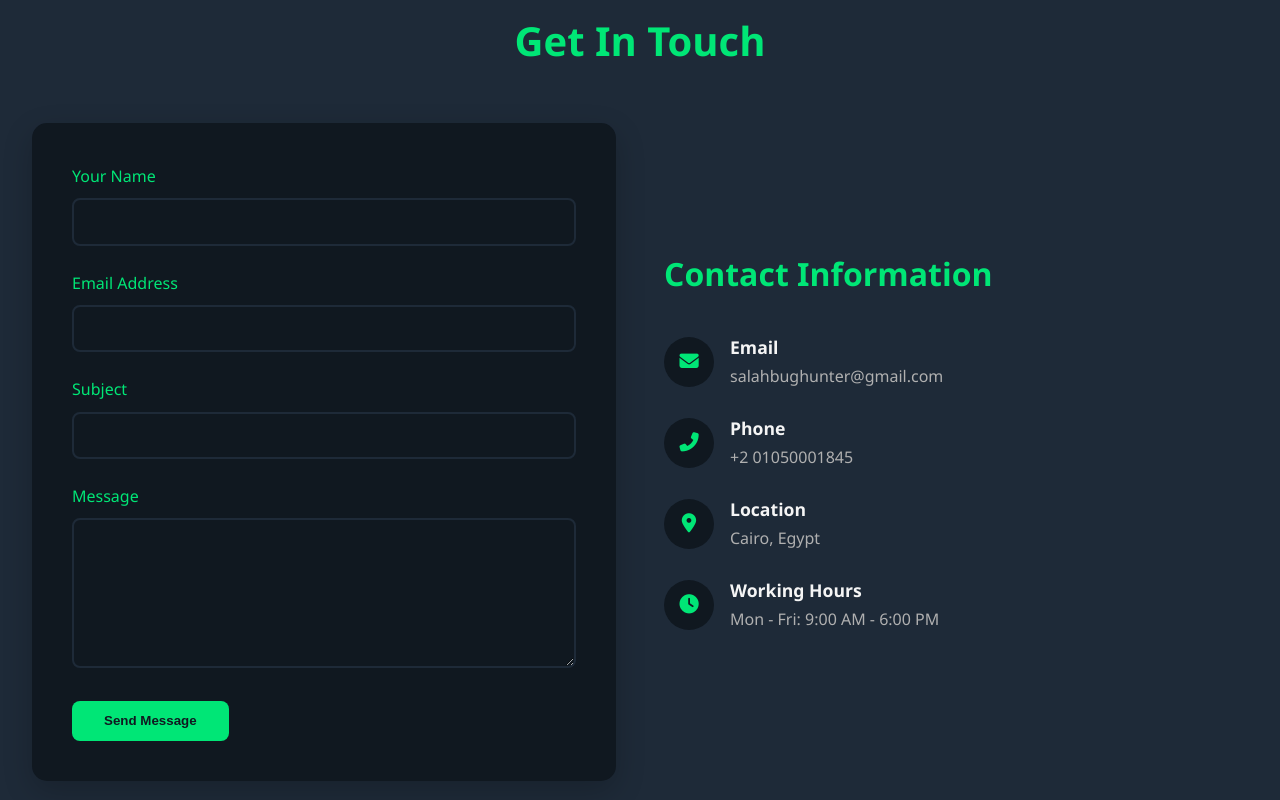
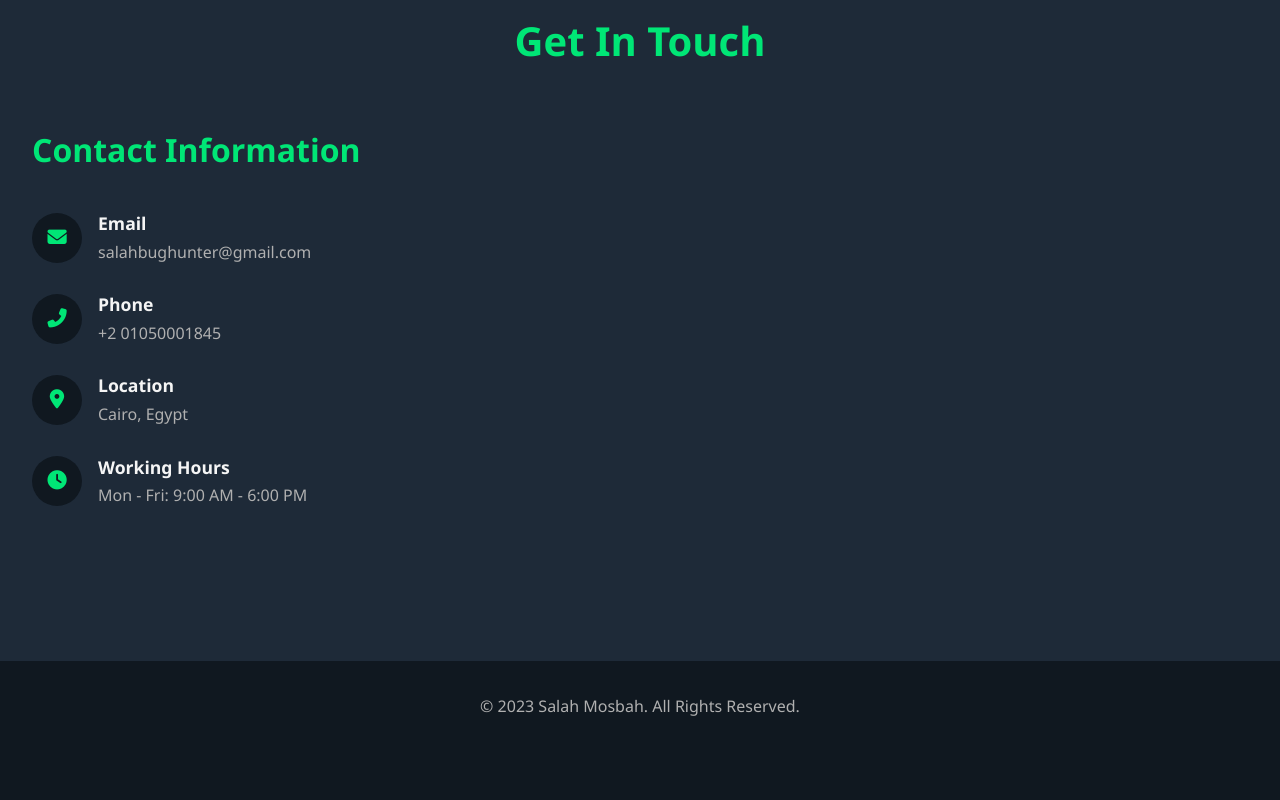
Before and after one commit to 101zero/mosbah, a plain HTML site: page index.html in a window 1280 px wide. Shown: the part 2760-3560 px from the top of the page. After the commit the page ends 3513 px from the top, so only its background shows below. Drawn offline with Linux system fonts and the light colour scheme.

Commit message:
Update index.html

```diff
--- a/index.html
+++ b/index.html
@@ -712,26 +712,6 @@
         <div class="container">
             <h2 class="section-title">Get In Touch</h2>
             <div class="contact-container">
-                <form class="contact-form animate">
-                    <div class="form-group">
-                        <label for="name">Your Name</label>
-                        <input type="text" id="name" class="form-control" required>
-                    </div>
-                    <div class="form-group">
-                        <label for="email">Email Address</label>
-                        <input type="email" id="email" class="form-control" required>
-                    </div>
-                    <div class="form-group">
-                        <label for="subject">Subject</label>
-                        <input type="text" id="subject" class="form-control" required>
-                    </div>
-                    <div class="form-group">
-                        <label for="message">Message</label>
-                        <textarea id="message" class="form-control" required></textarea>
-                    </div>
-                    <button type="submit" class="submit-btn">Send Message</button>
-                </form>
-
                 <div class="contact-info animate">
                     <h3>Contact Information</h3>
                     <div class="contact-item">
```
